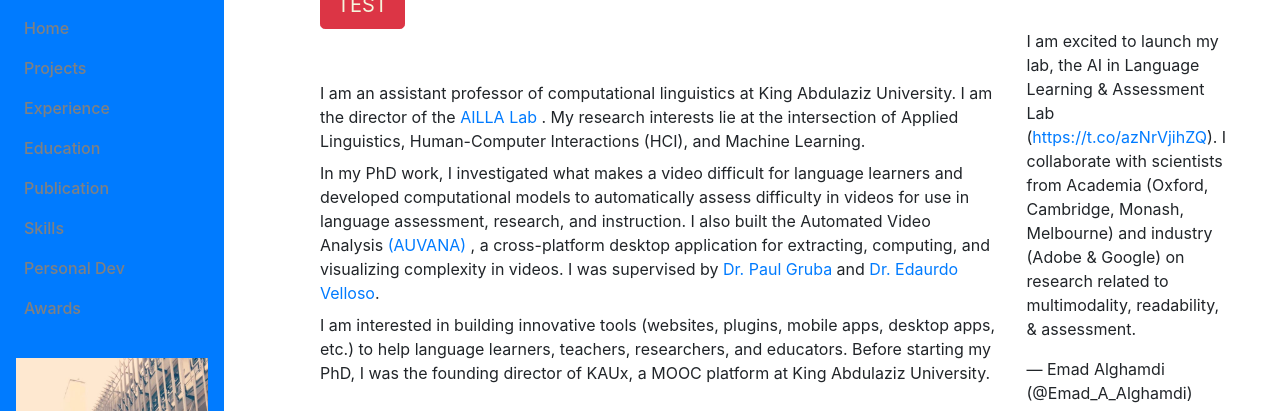
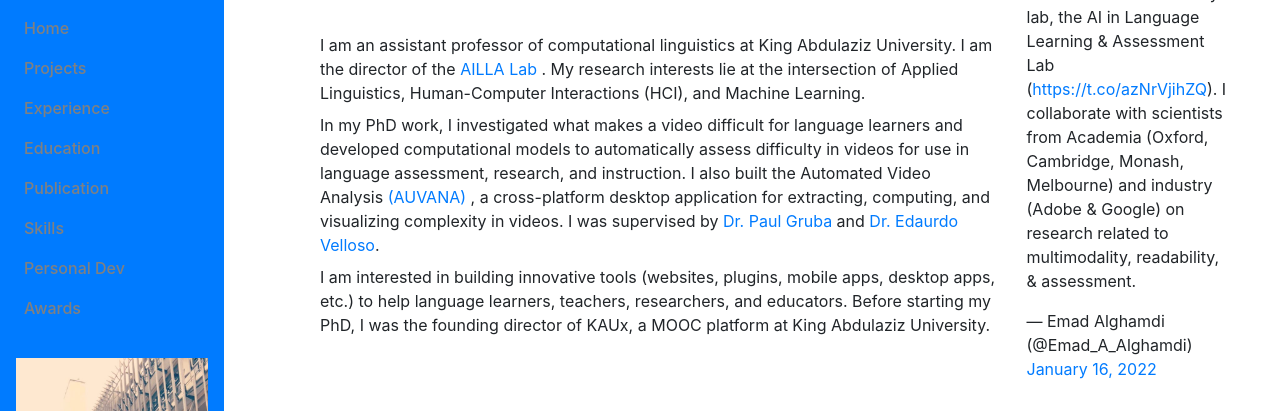
Before and after one commit to Eaalghamdi/Eaalghamdi.github.io, a website with bundled scripts: page index.html in a window 1280 px wide. Shown: the part 67-478 px from the top of the page. Built offline with nearby package versions, Linux system fonts and the light colour scheme; a web font is replaced by a local one.

Commit message:
Update index.html

```diff
--- a/index.html
+++ b/index.html
@@ -82,11 +82,11 @@
 <div class="row padding-top">
 
 
-  <div class="my-auto col-9">
+  <!-- <div class="my-auto col-9">
 
   <button class="btn btn-lg btn-danger">
     <a style="color: beige;" href="https://docs.google.com/forms/d/e/1FAIpQLScsvx_Q4kGwU2IXNJ57NC-mFrd2CGVMya9LRjSRLTNVZQvaRA/viewform?usp=sf_link"  target=”_blank”> TEST  </a></button>
-  </div>
+  </div> -->
 
         <div class="my-auto col-9">
 
```
